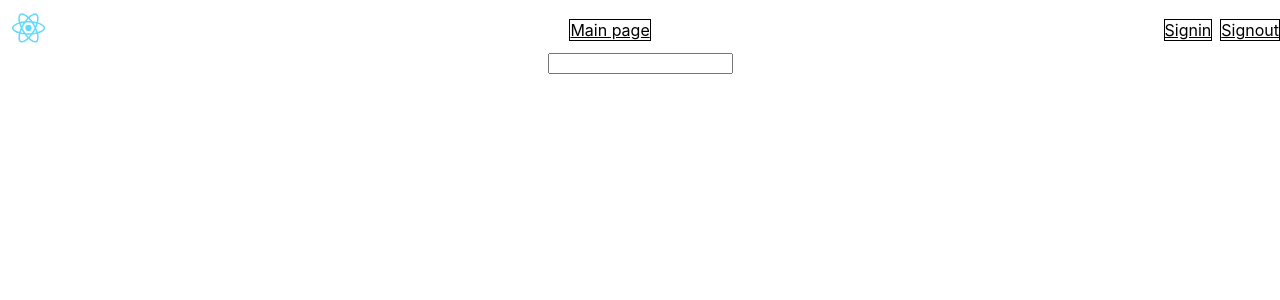
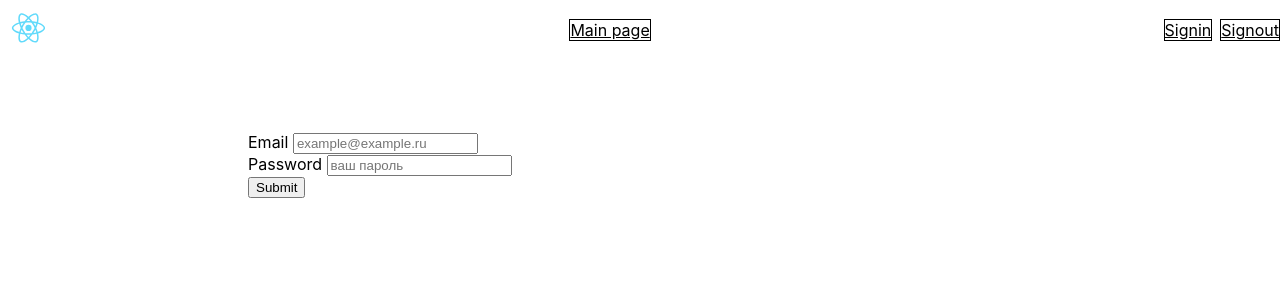
Before and after one commit to Fillinius/registrationForm, a React (Create React App) app: page /signin in a window 1280 px wide. Shown: the top 300 px of the page. Built offline with nearby package versions, Linux system fonts and the light colour scheme.

Commit message:
feat(loginForm):Добавленна форма входа

```diff
--- a/src/app/components/form/textField.jsx
+++ b/src/app/components/form/textField.jsx
@@ -5,6 +5,8 @@ const TextField = ({ label, name, value, type, description, onChange, error, pla
     <div >
       <label htmlFor={name}>{label}</label>
       <input type={type}
+        name={name}
+        id={name}
         value={value}
         description={description}
         onChange={onChange}
--- /dev/null
+++ b/src/app/components/loginForm.css
@@ -0,0 +1,6 @@
+.loginForm {
+  margin: 5em auto;
+  text-align: start;
+  max-width: 50em;
+  padding-left: 1em;
+}
--- a/src/app/components/loginForm.jsx
+++ b/src/app/components/loginForm.jsx
@@ -1,10 +1,52 @@
 import React, { useState } from 'react'
 import TextField from './form/textField';
+import './loginForm.css'
 
 const LoginForm = () => {
+  const [data, setData] = useState({ email: '', password: '' })
+
+  const handleChange = ({ target }) => {
+    setData((prev) => ({
+      ...prev,
+      [target.name]: target.value
+    }))
+  }
+
+  const handleSubmit = (e) => {
+    e.preventDefault()
+
+    console.log('submit', data);
+  }
 
   return (
-    <TextField />
+    <div className='loginForm'>
+      <form
+        onSubmit={handleSubmit}>
+        <TextField
+          label="Email "
+          name='email'
+          value={data.email}
+          type='email'
+          description='Ваш email адрес'
+          placeholder='example@example.ru'
+          onChange={handleChange}
+        // error=''
+        />
+        <TextField
+          label="Password "
+          name='password'
+          value={data.password}
+          type='password'
+          description='Ваш пароль'
+          placeholder='ваш пароль'
+          onChange={handleChange}
+        // error=''
+        />
+        <button
+          type='sumbmit'
+        >Submit</button>
+      </form>
+    </div>
   );
 }
 
```
